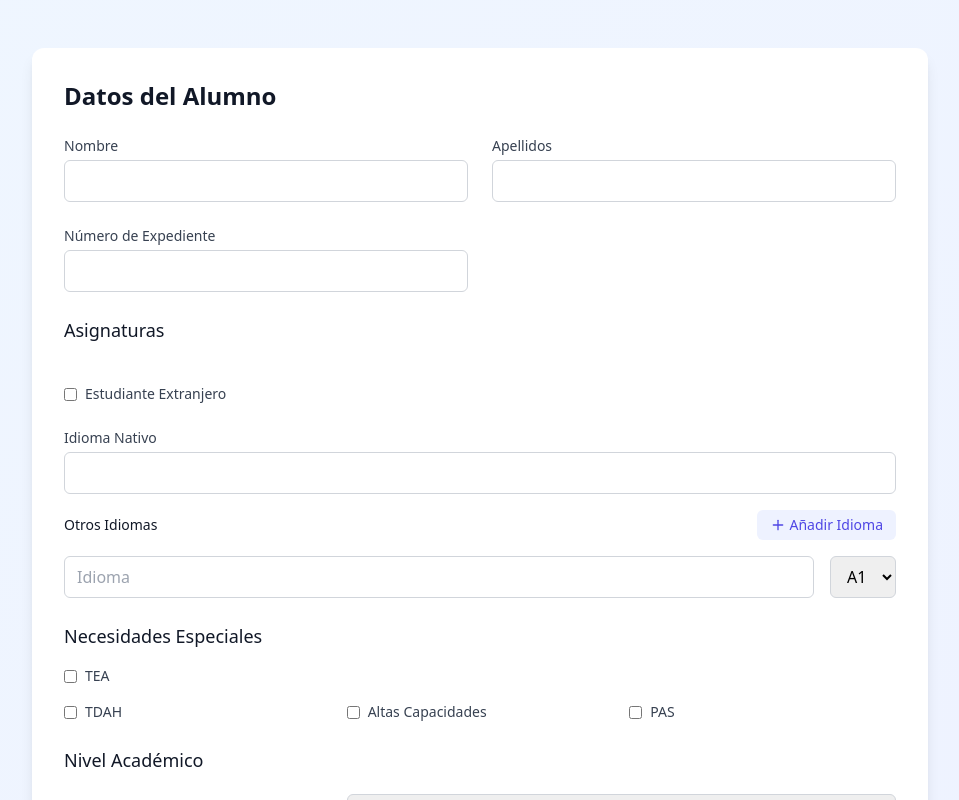
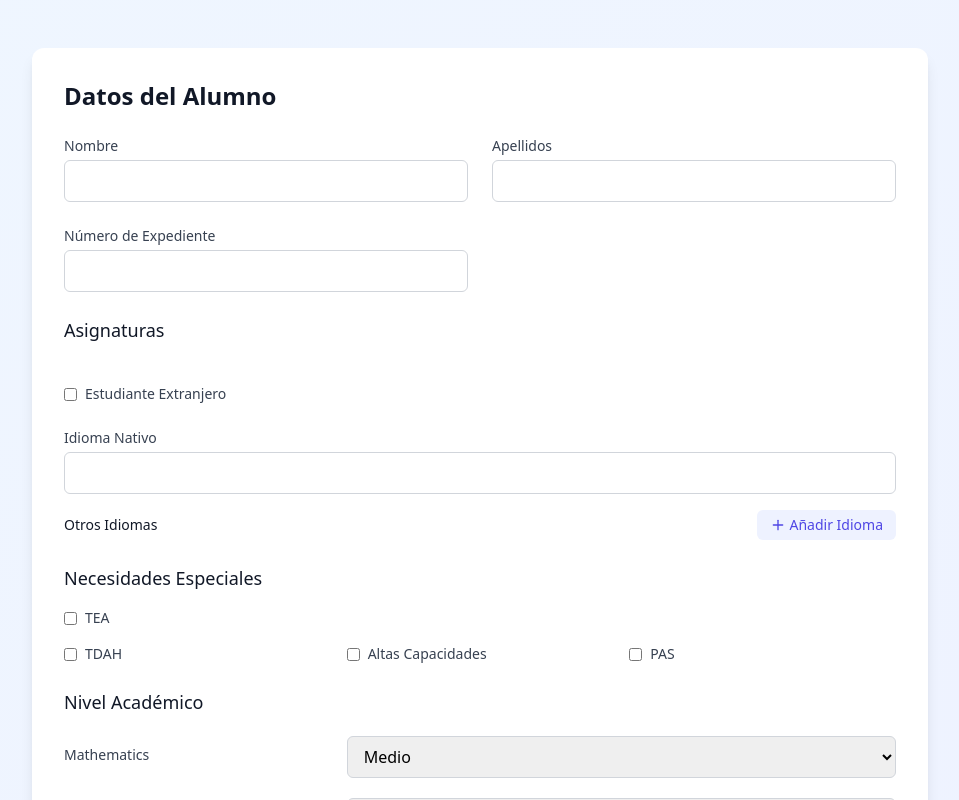
Before and after one commit to NoeliaIm/adaptedu, a React (Vite) app: page / in a window 1280 px wide. Both pictures are taken after a click on the button "Añadir Alumno". Shown: the top 800 px of the page, without its empty margins (160-1119 px from the left). Built offline with nearby package versions, Linux system fonts and the light colour scheme.

Commit message:
ajustes studentForm

```diff
--- a/src/components/StudentForm.tsx
+++ b/src/components/StudentForm.tsx
@@ -20,7 +20,7 @@ export default function StudentForm({ onSubmit, availableSubjects, onCancel }: S
         isInternational: false,
         nationality: '',
         nativeLanguage: '',
-        languageLevels: [{ language: '', level: 'A1' }],
+        languageLevels: [],
         hasASD: false,
         academicLevels: {
             mathematics: 'Medio',
@@ -244,7 +244,6 @@ export default function StudentForm({ onSubmit, availableSubjects, onCancel }: S
                                         </option>
                                     ))}
                                 </select>
-                                {index > 0 && (
                                     <button
                                         type="button"
                                         onClick={() => removeLanguage(index)}
@@ -252,7 +251,6 @@ export default function StudentForm({ onSubmit, availableSubjects, onCancel }: S
                                     >
                                         <Minus className="w-5 h-5" />
                                     </button>
-                                )}
                             </div>
                         ))}
                     </div>
```
